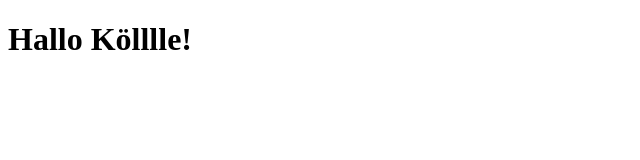
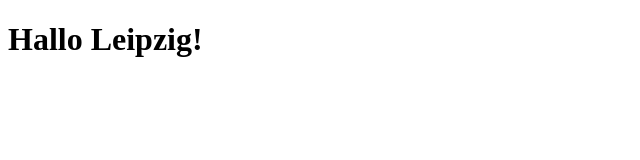
Before and after one commit to SuoraGmbH/react-days-2021-10, a React (Create React App) app: page / in a window 1280 px wide. Shown: the top 160 px of the page, without its empty margins (0-640 px from the left). Built offline with nearby package versions, Linux system fonts and the light colour scheme.

Commit message:
Implemted App Component

```diff
--- /dev/null
+++ b/src/App.tsx
@@ -0,0 +1,3 @@
+export function App() {
+  return <h1>Hallo Leipzig!</h1>
+}
--- a/src/index.tsx
+++ b/src/index.tsx
@@ -1,7 +1,9 @@
 import React from "react";
 import ReactDOM from "react-dom";
+import {App} from "./App"
 
-const element = <h1>Hallo Kölllle!</h1>;
+
+const element = <App />;
 
 console.log("Hello WOrld")
 
```
